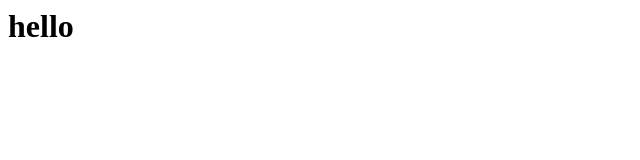
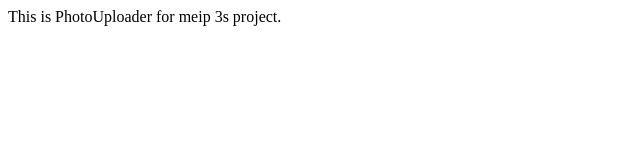
Before and after one commit to seritake/PhotoUploader, a plain HTML site: page index.html in a window 1280 px wide. Shown: the whole page, without its empty margins (0-640 px from the left). Drawn offline with Linux system fonts and the light colour scheme.

Commit message:
edit index.html

```diff
--- a/index.html
+++ b/index.html
@@ -1 +1 @@
-<h1>hello</h1>
+<p>This is PhotoUploader for meip 3s project.</p>
```
